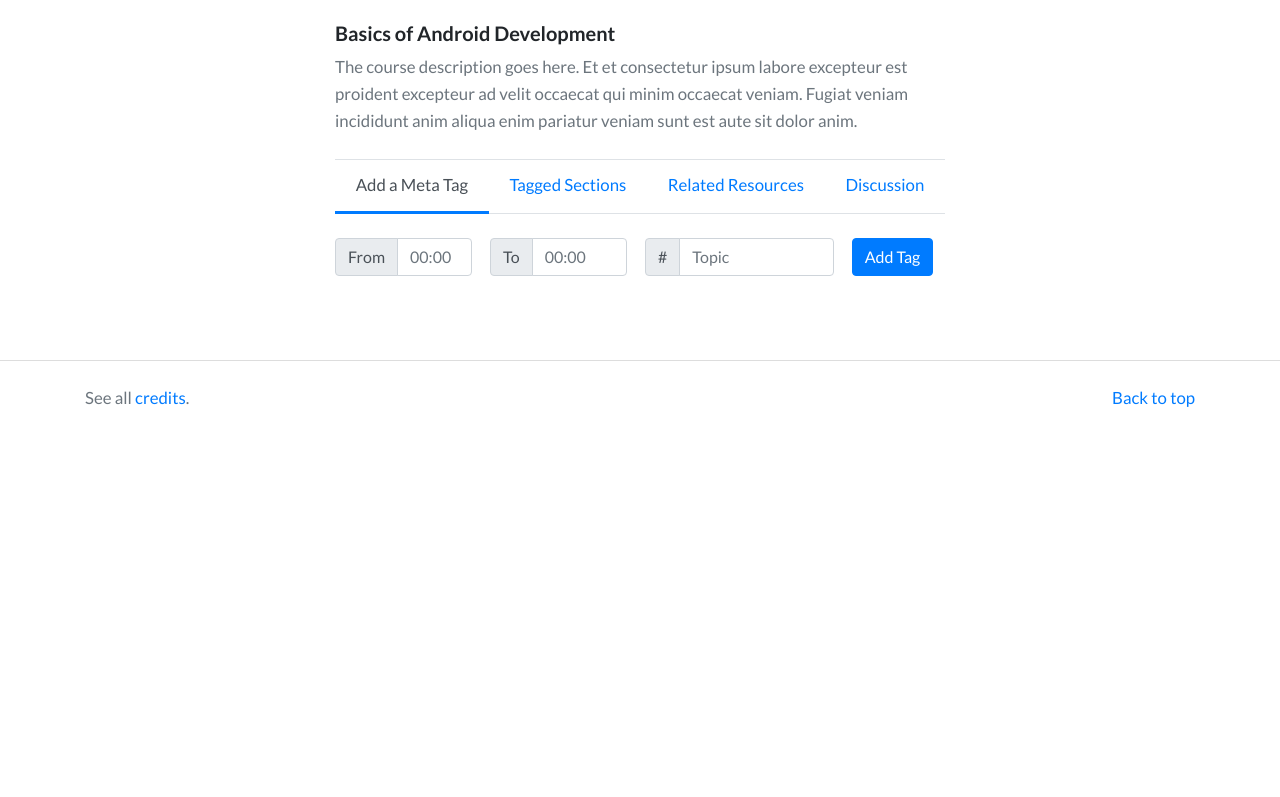
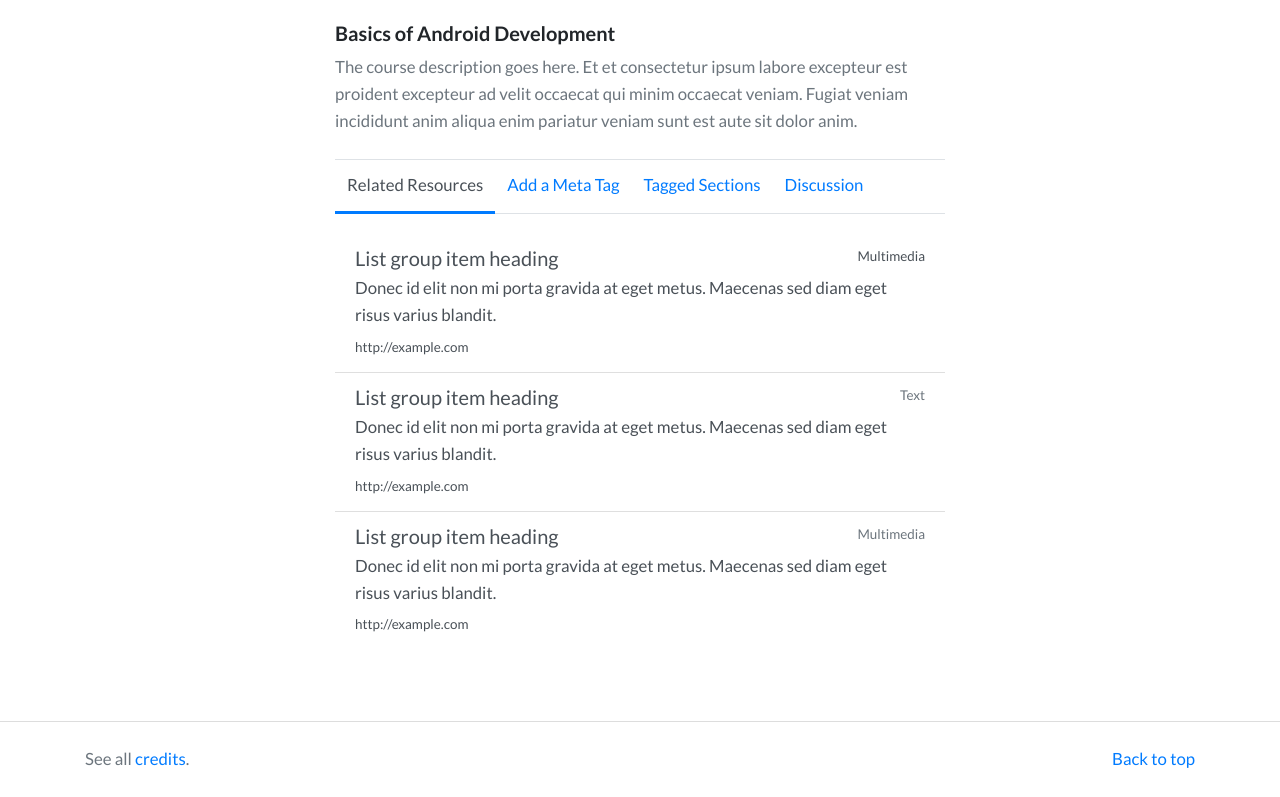
Before and after one commit to pkjc/SWLP, a plain HTML site: page lecture.html in a window 1280 px wide. Shown: the part 436-1233 px from the top of the page. Before the commit the page ends 872 px from the top, so only its background shows below. Drawn offline with nearby package versions, Linux system fonts and the light colour scheme.

Commit message:
Added markup to lecture screen tabs

```diff
--- a/lecture.html
+++ b/lecture.html
@@ -61,15 +61,19 @@
                 </p>
 
                 <nav>
-                    <div class="nav nav-tabs nav-fill" id="nav-tab" role="tablist" style="">
-                        <a class="nav-item nav-link active" id="nav-home-tab" data-toggle="tab" href="#nav-home" role="tab" aria-controls="nav-home" aria-selected="true">Add a Meta Tag</a>
-                        <a class="nav-item nav-link" id="nav-profile-tab" data-toggle="tab" href="#nav-profile" role="tab" aria-controls="nav-profile" aria-selected="false">Tagged Sections</a>
-                        <a class="nav-item nav-link" id="nav-profile-tab" data-toggle="tab" href="#nav-profile" role="tab" aria-controls="nav-profile" aria-selected="false">Related Resources</a>
-                        <a class="nav-item nav-link" id="nav-contact-tab" data-toggle="tab" href="#nav-contact" role="tab" aria-controls="nav-contact" aria-selected="false">Discussion</a>
+                    <div class="nav nav-tabs" id="nav-tab" role="tablist" style="">
+                        <a class="nav-item nav-link active" id="nav-related-resources-tab" data-toggle="tab" href="#nav-related-resources" role="tab" aria-controls="nav-related-resource" aria-selected="true">
+                            Related Resources</a>
+                        <a class="nav-item nav-link" id="nav-add-tag-tab" data-toggle="tab" href="#nav-add-tag" role="tab" aria-controls="nav-add-tag" aria-selected="false">
+                            Add a Meta Tag</a>
+                        <a class="nav-item nav-link" id="nav-tagged-sections-tab" data-toggle="tab" href="#nav-tagged-sections" role="tab" aria-controls="nav-tagged-sections" aria-selected="false">
+                            Tagged Sections</a>
+                        <a class="nav-item nav-link" id="nav-discussion-tab" data-toggle="tab" href="#nav-discussion" role="tab" aria-controls="nav-discussion" aria-selected="false">
+                            Discussion</a>
                     </div>
                 </nav>
                 <div class="tab-content" id="nav-tabContent">
-                    <div class="tab-pane fade show active" id="nav-home" role="tabpanel" aria-labelledby="nav-home-tab">
+                    <div class="tab-pane fade" id="nav-add-tag" role="tabpanel" aria-labelledby="nav-add-tag-tab">
                         <form class="form-inline">
                             <div class="form-row align-items-center">
                                 <div class="col-sm-3 my-1">
@@ -91,12 +95,12 @@
                                     </div>
                                 </div>
                                 <div class="col-sm-4 my-1">
-                                    <label class="sr-only" for="inlineFormInputGroupUsername2">Topic</label>
+                                    <label class="sr-only" for="inlineFormInputGroupUsername2">Hashtag</label>
                                     <div class="input-group mb-2 mr-sm-2">
                                         <div class="input-group-prepend">
                                             <div class="input-group-text">#</div>
                                         </div>
-                                        <input type="text" class="form-control" id="inlineFormInputGroupUsername2" placeholder="Topic">
+                                        <input type="text" class="form-control" id="inlineFormInputGroupUsername2" placeholder="Tag">
                                     </div>
                                 </div>
                                 <div class="col-sm-2 my-1">
@@ -105,15 +109,44 @@
                             </div>
                         </form>
                     </div>
-                    <div class="tab-pane fade" id="nav-profile" role="tabpanel" aria-labelledby="nav-profile-tab">
-                        Et et consectetur ipsum labore excepteur est proident excepteur ad velit occaecat qui minim occaecat veniam. Fugiat veniam incididunt anim aliqua enim pariatur veniam sunt est aute sit dolor anim. Velit non irure adipisicing aliqua ullamco irure incididunt
-                        irure non esse consectetur nostrud minim non minim occaecat. Amet duis do nisi duis veniam non est eiusmod tempor incididunt tempor dolor ipsum in qui sit. Exercitation mollit sit culpa nisi culpa non adipisicing reprehenderit
-                        do dolore. Duis reprehenderit occaecat anim ullamco ad duis occaecat ex.
+                    <div class="tab-pane fade" id="nav-tagged-sections" role="tabpanel" aria-labelledby="nav-tagged-sections-tab-tab">
+                        <ul class="list-group list-group-flush">
+                            <li class="list-group-item"><a href="">00:00 - 00:30</a> #Java, #JEE, #JSP</li>
+                            <li class="list-group-item"><a href="">00:50 - 00:55</a> #OOP</li>
+                            <li class="list-group-item"><a href="">01:05 - 02:30</a> #JDBC</li>
+                            <li class="list-group-item"><a href="">03:45 - 04:50</a> #Databases</li>
+                        </ul>
                     </div>
-                    <div class="tab-pane fade" id="nav-contact" role="tabpanel" aria-labelledby="nav-contact-tab">
-                        Et et consectetur ipsum labore excepteur est proident excepteur ad velit occaecat qui minim occaecat veniam. Fugiat veniam incididunt anim aliqua enim pariatur veniam sunt est aute sit dolor anim. Velit non irure adipisicing aliqua ullamco irure incididunt
-                        irure non esse consectetur nostrud minim non minim occaecat. Amet duis do nisi duis veniam non est eiusmod tempor incididunt tempor dolor ipsum in qui sit. Exercitation mollit sit culpa nisi culpa non adipisicing reprehenderit
-                        do dolore. Duis reprehenderit occaecat anim ullamco ad duis occaecat ex.
+                    <div class="tab-pane fade show active" id="nav-related-resources" role="tabpanel" aria-labelledby="nav-related-resources-tab">
+                        <div class="list-group list-group-flush">
+                            <a href="#" class="list-group-item list-group-item-action flex-column align-items-start">
+                                <div class="d-flex w-100 justify-content-between">
+                                    <h5 class="mb-1">List group item heading</h5>
+                                    <small>Multimedia</small>
+                                </div>
+                                <p class="mb-1">Donec id elit non mi porta gravida at eget metus. Maecenas sed diam eget risus varius blandit.</p>
+                                <small>http://example.com</small>
+                            </a>
+                            <a href="#" class="list-group-item list-group-item-action flex-column align-items-start">
+                                <div class="d-flex w-100 justify-content-between">
+                                    <h5 class="mb-1">List group item heading</h5>
+                                    <small class="text-muted">Text</small>
+                                </div>
+                                <p class="mb-1">Donec id elit non mi porta gravida at eget metus. Maecenas sed diam eget risus varius blandit.</p>
+                                <small>http://example.com</small>
+                            </a>
+                            <a href="#" class="list-group-item list-group-item-action flex-column align-items-start">
+                                <div class="d-flex w-100 justify-content-between">
+                                    <h5 class="mb-1">List group item heading</h5>
+                                    <small class="text-muted">Multimedia</small>
+                                </div>
+                                <p class="mb-1">Donec id elit non mi porta gravida at eget metus. Maecenas sed diam eget risus varius blandit.</p>
+                                <small>http://example.com</small>
+                            </a>
+                        </div>
+                    </div>
+                    <div class="tab-pane fade" id="nav-discussion" role="tabpanel" aria-labelledby="nav-discussion-tab">
+                        <h4 class="text-center">UNDER CONSTRUCTION. Check back later.</h4>
                     </div>
                 </div>
             </section>
```
Also changed, not shown: index.html (+1 -1 lines).
